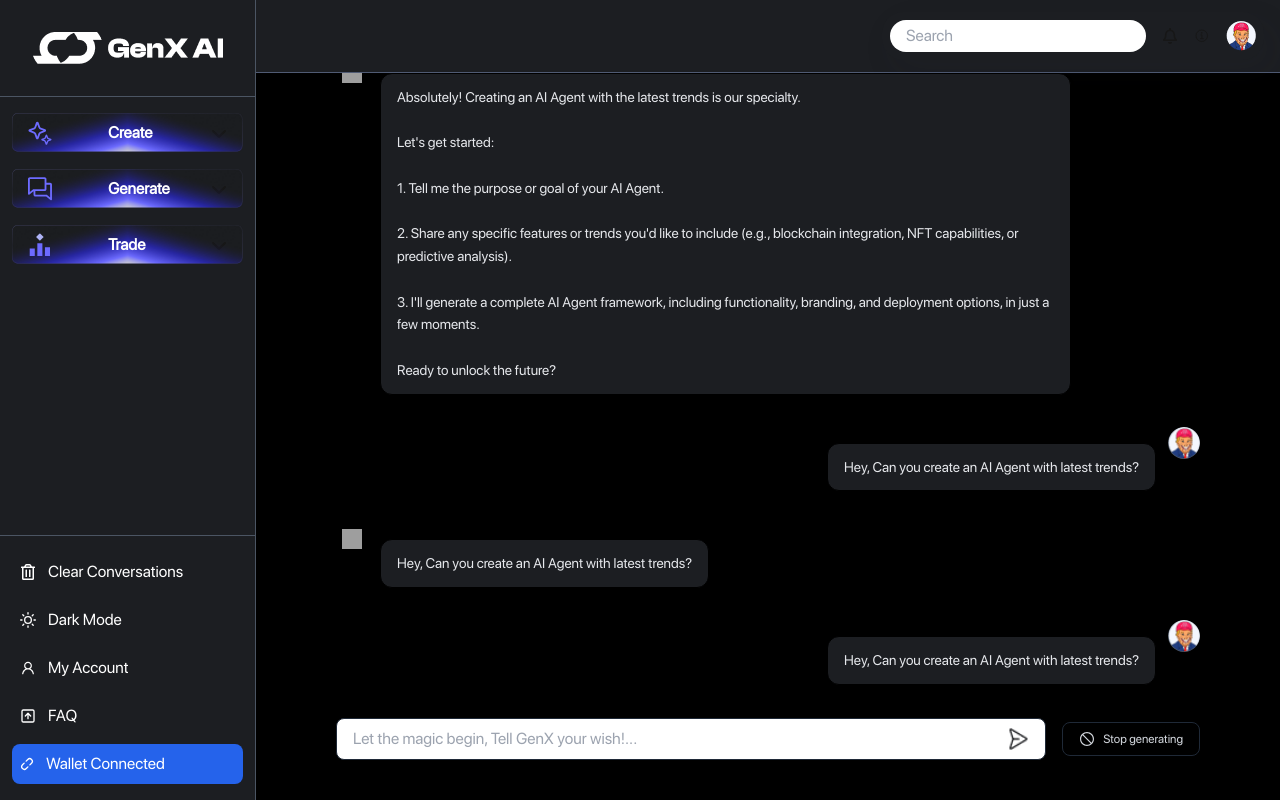
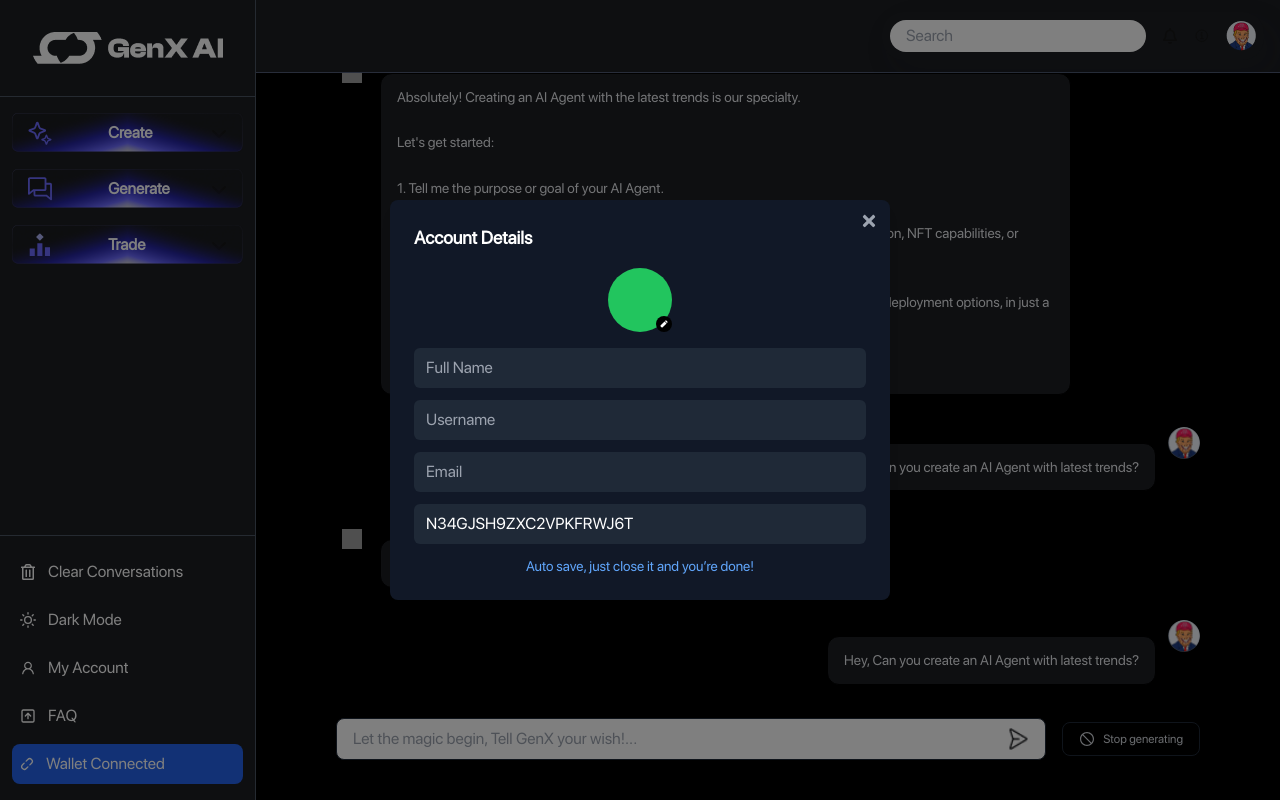
Before and after one commit to noorshanu/genxai2, a Next.js app: page /chat-genx in a window 1280 px wide. Both pictures are taken after a click on the item "My Account". Built offline with nearby package versions, Linux system fonts and the light colour scheme; grey boxes are pictures that could not be loaded.

Commit message:
account done

```diff
--- a/package.json
+++ b/package.json
@@ -9,6 +9,7 @@
     "lint": "next lint"
   },
   "dependencies": {
+    "framer-motion": "^12.3.1",
     "next": "15.1.4",
     "react": "^19.0.0",
     "react-dom": "^19.0.0",
--- /dev/null
+++ b/src/components/AccountModal.tsx
@@ -0,0 +1,114 @@
+"use client";
+import { useState } from "react";
+import { motion, AnimatePresence } from "framer-motion";
+import { FaPen, FaTimes, FaUpload, FaRegFileImage } from "react-icons/fa";
+
+interface ModalProps {
+  isOpen: boolean;
+  onClose: () => void;
+}
+
+const AccountModal: React.FC<ModalProps> = ({ isOpen, onClose }) => {
+  const [isEditingPfp, setIsEditingPfp] = useState(false);
+
+  return (
+    <AnimatePresence>
+      {isOpen && (
+        <motion.div
+          className="fixed inset-0 bg-black/50 flex items-center justify-center z-50"
+          initial={{ opacity: 0 }}
+          animate={{ opacity: 1 }}
+          exit={{ opacity: 0 }}
+          onClick={onClose}
+        >
+          <motion.div
+            className="bg-gray-900 text-white w-[400px] md:w-[500px] rounded-lg shadow-lg p-6 relative"
+            initial={{ scale: 0.8, opacity: 0 }}
+            animate={{ scale: 1, opacity: 1 }}
+            exit={{ scale: 0.8, opacity: 0 }}
+            onClick={(e) => e.stopPropagation()}
+          >
+            {/* Close Button */}
+            <button
+              className="absolute top-3 right-3 text-gray-400 hover:text-white"
+              onClick={onClose}
+            >
+              <FaTimes size={18} />
+            </button>
+
+            {/* Swap Between Account & Profile Picture Update */}
+            {!isEditingPfp ? (
+              /* Account Details */
+              <div>
+                <h2 className="text-lg font-semibold mb-4">Account Details</h2>
+                <div className="relative w-16 h-16 bg-green-500 rounded-full mx-auto mb-4">
+                  <FaPen
+                    className="absolute bottom-0 right-0 bg-black p-1 rounded-full cursor-pointer"
+                    size={16}
+                    onClick={() => setIsEditingPfp(true)}
+                  />
+                </div>
+                <input
+                  type="text"
+                  placeholder="Full Name"
+                  className="w-full bg-gray-800 text-white px-3 py-2 rounded-md mb-3"
+                />
+                <input
+                  type="text"
+                  placeholder="Username"
+                  className="w-full bg-gray-800 text-white px-3 py-2 rounded-md mb-3"
+                />
+                <input
+                  type="text"
+                  placeholder="Email"
+                  className="w-full bg-gray-800 text-white px-3 py-2 rounded-md mb-3"
+                />
+                <input
+                  type="text"
+                  value="N34GJSH9ZXC2VPKFRWJ6T"
+                  readOnly
+                  className="w-full bg-gray-800 text-white px-3 py-2 rounded-md mb-3"
+                />
+                <p className="text-sm text-blue-400 text-center">
+                  Auto save, just close it and you’re done!
+                </p>
+              </div>
+            ) : (
+              /* Profile Picture Update */
+              <div>
+                <h2 className="text-lg font-semibold mb-4">Upload Profile Picture</h2>
+                <div className="border-2 border-dashed border-gray-600 rounded-md p-6 text-center">
+                  <FaUpload size={30} className="text-gray-400 mx-auto mb-2" />
+                  <p className="text-sm">Drop Your Files Here or <span className="text-blue-400 cursor-pointer">Browse</span></p>
+                  <p className="text-xs text-gray-400">Max file size: 2 MB</p>
+                </div>
+
+                {/* Uploaded File Preview */}
+                <div className="mt-4 flex items-center justify-between bg-gray-700 p-2 rounded-md">
+                  <FaRegFileImage className="text-white" />
+                  <span className="text-sm">example.jpg (0.1 MB)</span>
+                  <FaTimes className="text-red-400 cursor-pointer" />
+                </div>
+
+                {/* Buttons */}
+                <div className="mt-4 flex justify-between">
+                  <button
+                    className="text-gray-400 hover:text-white"
+                    onClick={() => setIsEditingPfp(false)}
+                  >
+                    Cancel
+                  </button>
+                  <button className="bg-blue-600 hover:bg-blue-500 px-4 py-2 rounded-md text-white">
+                    Save
+                  </button>
+                </div>
+              </div>
+            )}
+          </motion.div>
+        </motion.div>
+      )}
+    </AnimatePresence>
+  );
+};
+
+export default AccountModal;
--- a/src/components/Sidebar.tsx
+++ b/src/components/Sidebar.tsx
@@ -7,6 +7,7 @@
 import { AiOutlineUser } from "react-icons/ai";
 import { PiLinkSimpleBreakBold } from "react-icons/pi";
 import { FaChevronUp, FaChevronDown } from "react-icons/fa6";
+import AccountModal from "./AccountModal";
 
 interface SidebarProps {
   isOpen: boolean;
@@ -22,6 +23,7 @@
   children?: React.ReactNode;
 }> = ({ title, icon, children }) => {
   const [isOpen, setIsOpen] = useState(false);
+
 
   return (
     <div className="w-full">
@@ -44,7 +46,7 @@
 
 const Sidebar: FC<SidebarProps> = ({ isOpen, setIsOpen }) => {
   const [selectedAgent, setSelectedAgent] = useState("Agent 01");
-
+  const [isModalOpen, setIsModalOpen] = useState(false);
   return (
     <>
       {isOpen && (
@@ -111,7 +113,7 @@
                 <FiSun />
                 <span>Dark Mode</span>
               </li>
-              <li className="flex items-center gap-3 cursor-pointer hover:bg-gray-700 p-2 rounded-lg">
+              <li className="flex items-center gap-3 cursor-pointer hover:bg-gray-700 p-2 rounded-lg" onClick={() => setIsModalOpen(true)}>
                 <AiOutlineUser />
                 <span>My Account</span>
               </li>
@@ -129,6 +131,7 @@
           </div>
         </div>
       </div>
+      <AccountModal isOpen={isModalOpen} onClose={() => setIsModalOpen(false)} />
     </>
   );
 };
```
Also changed, not shown: 1 other file (tests, documents, lock files or other folders).
